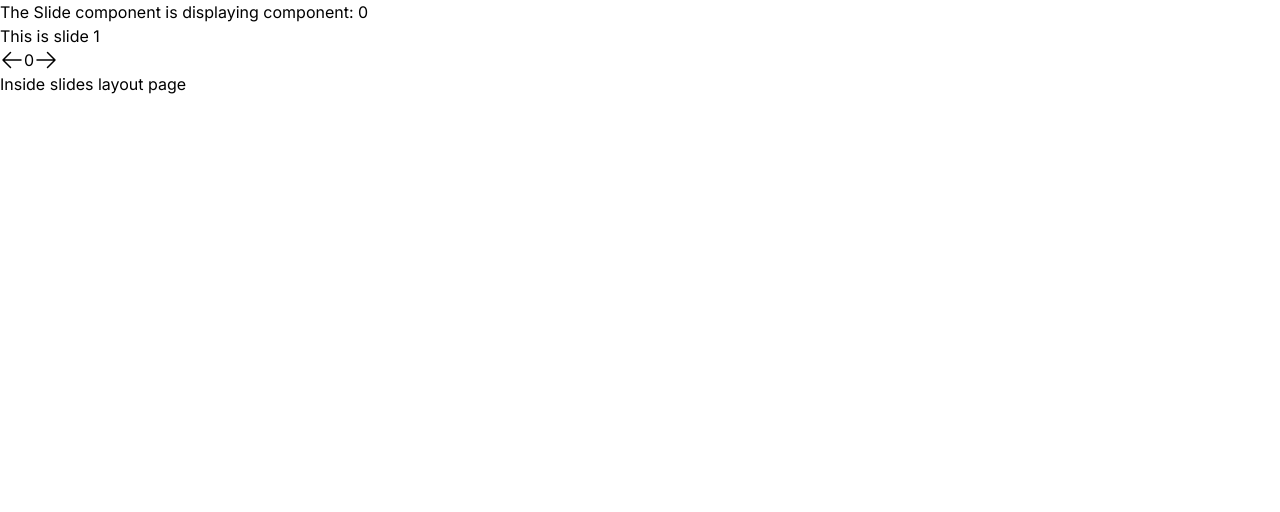
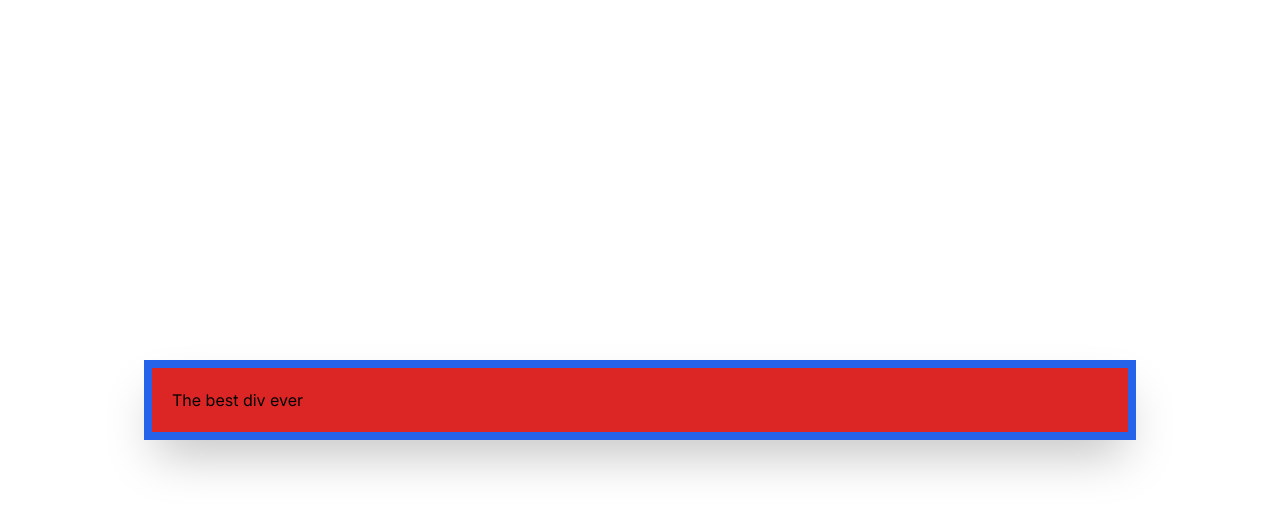
Before and after one commit to EvanCG/tailwindpresentation, a Next.js app: page /slides/0 in a window 1280 px wide. Shown: the top 512 px of the page. Built offline with nearby package versions, Linux system fonts and the light colour scheme.

Commit message:
Installed tailwind & prettier Completed mock example slides

```diff
--- a/package.json
+++ b/package.json
@@ -19,6 +19,8 @@
     "eslint-config-next": "14.1.4",
     "eslint-config-prettier": "^9.1.0",
     "postcss": "^8",
+    "prettier": "^3.2.5",
+    "prettier-plugin-tailwindcss": "^0.5.13",
     "tailwindcss": "^3.3.0"
   }
 }
--- a/src/app/globals.css
+++ b/src/app/globals.css
@@ -1,3 +1,41 @@
 @tailwind base;
 @tailwind components;
 @tailwind utilities;
+
+
+#divContainer {
+  display: flex;
+  justify-content: center;
+}
+
+#mydiv {
+  background-color: #dc2626;
+  border-width: 8px;
+  border-color: #2563eb;
+  padding: 1.25rem;
+  width: 80%;
+  box-shadow: 0 25px 50px -12px rgb(0 0 0 / 0.25);
+}
+
+#mydiv:hover {
+  background-color: #facc15;
+}
+
+
+#testdivContainer {
+  display: flex;
+  justify-content: center; /* justify-center */
+}
+
+#testmydiv {
+  background-color: #dc2626; /* bg-red-600 */
+  border-width: 8px; /* border-8 */
+  border-color: #2563eb; /* border-blue-600 */
+  padding: 1.25rem; /* p-5 */
+  width: 80%; /* w-4/5 */
+  box-shadow: 0 25px 50px -12px rgb(0 0 0 / 0.25); /* shadow-2xl */
+}
+
+#testmydiv:hover {
+  background-color: #facc15; /*hover:bg-yellow-400 */
+}
--- a/src/app/layout.js
+++ b/src/app/layout.js
@@ -1,20 +1,19 @@
-import { Inter } from 'next/font/google';
-import './globals.css';
+import { Inter } from "next/font/google";
+import "./globals.css";
 
-const inter = Inter({ subsets: ['latin'] });
+const inter = Inter({ subsets: ["latin"] });
 
 export const metadata = {
-  title: 'Tailwind CSS Presentation',
+  title: "Tailwind CSS Presentation",
   description:
-    'Presentation on Tailwind CSS created by Evan Griffith for Codesmith April 2024',
+    "Presentation on Tailwind CSS created by Evan Griffith for Codesmith April 2024",
 };
 
 export default function RootLayout({ children }) {
-
   return (
     <html lang="en">
       <body className={inter.className}>
-      { children }
+        <div>{children}</div>
       </body>
     </html>
   );
--- a/src/app/slides/Slide0.jsx
+++ b/src/app/slides/Slide0.jsx
@@ -1,7 +1,7 @@
-export default function Slide1() {
+export default function Slide0() {
   return (
-    <div>
-      <h1>This is slide 1</h1>
+    <div id="divContainer">
+      <div id="mydiv">The best div ever</div>
     </div>
   );
 }
--- a/src/app/slides/Slide1.jsx
+++ b/src/app/slides/Slide1.jsx
@@ -1,7 +1,9 @@
 export default function Slide1() {
   return (
-    <div>
-      <h1>This is slide 1</h1>
+    <div className="flex justify-center">
+      <div className="w-4/5 border-8 border-blue-600 bg-red-600 p-5 shadow-2xl hover:bg-yellow-400">
+        The best div ever
+      </div>
     </div>
   );
 }
--- a/src/app/slides/[slideId]/page.jsx
+++ b/src/app/slides/[slideId]/page.jsx
@@ -1,20 +1,29 @@
-'use client';
-import { useState } from 'react';
-import NavArrows from '@/app/ui/NavArrows'
-import Slide0 from '../Slide0';
-import Slide1 from '../Slide1';
-import Slide2 from '../Slide2';
+"use client";
+import { useState } from "react";
+import NavArrows from "@/app/ui/NavArrows";
+import Slide0 from "../Slide0";
+import Slide1 from "../Slide1";
+import Slide2 from "../Slide2";
 
 export default function Slide({ params }) {
   const currentSlide = params.slideId;
 
-  const slideArray = [<Slide0 key='0'/>, <Slide1 key='1'/>, <Slide2 key='2'/>]
+  const slideArray = [
+    <Slide0 key="0" />,
+    <Slide1 key="1" />,
+    <Slide2 key="2" />,
+  ];
 
   return (
-    <div>
-      <h1>The Slide component is displaying component: {currentSlide}</h1>
+    <div className="flex h-dvh flex-col justify-between p-5">
+      <div>
+        {/* <h1>
+          The Slide component is displaying component:
+          {currentSlide}
+        </h1> */}
+      </div>
       {slideArray[currentSlide]}
-      <NavArrows currentSlide={currentSlide} />
+      <div>{/* <NavArrows currentSlide={currentSlide} /> */}</div>
     </div>
   );
 }
--- a/src/app/slides/layout.js
+++ b/src/app/slides/layout.js
@@ -2,9 +2,8 @@
 export default function RootLayout({ children }) {
 
   return (
-    <div>
+    <div id="slidesLayout" className="h-dvh flex flex-col">
       <div id="slideContainer">{children}</div>
-      <h3>Inside slides layout page</h3>
     </div>
   );
 }
```
Also changed, not shown: 2 other files (tests, documents, lock files or other folders).
